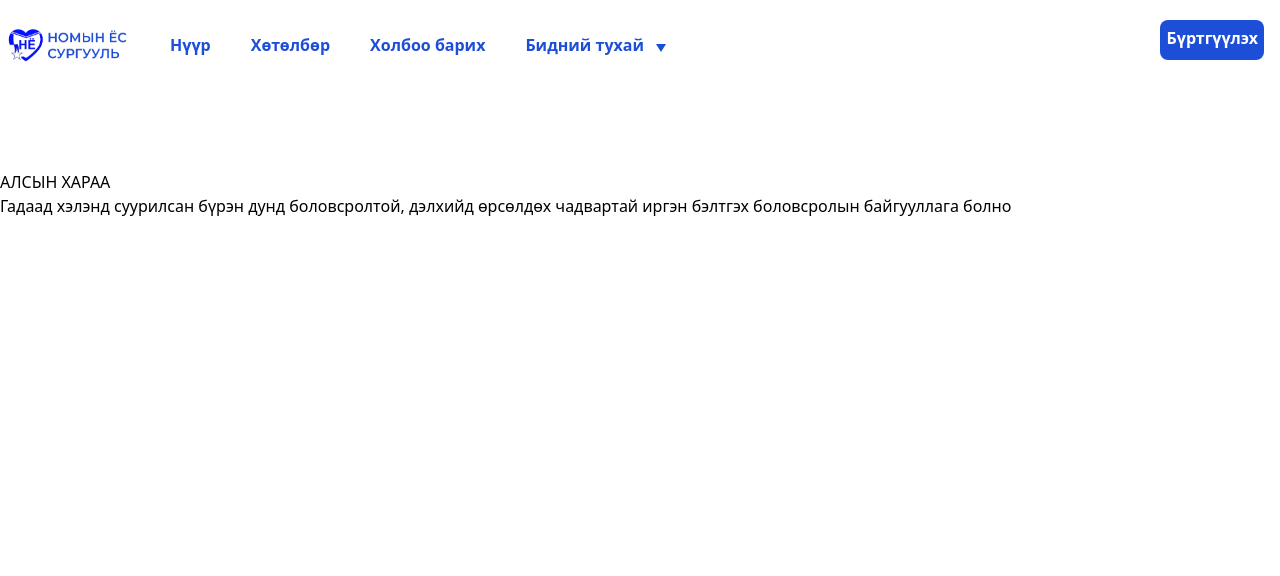
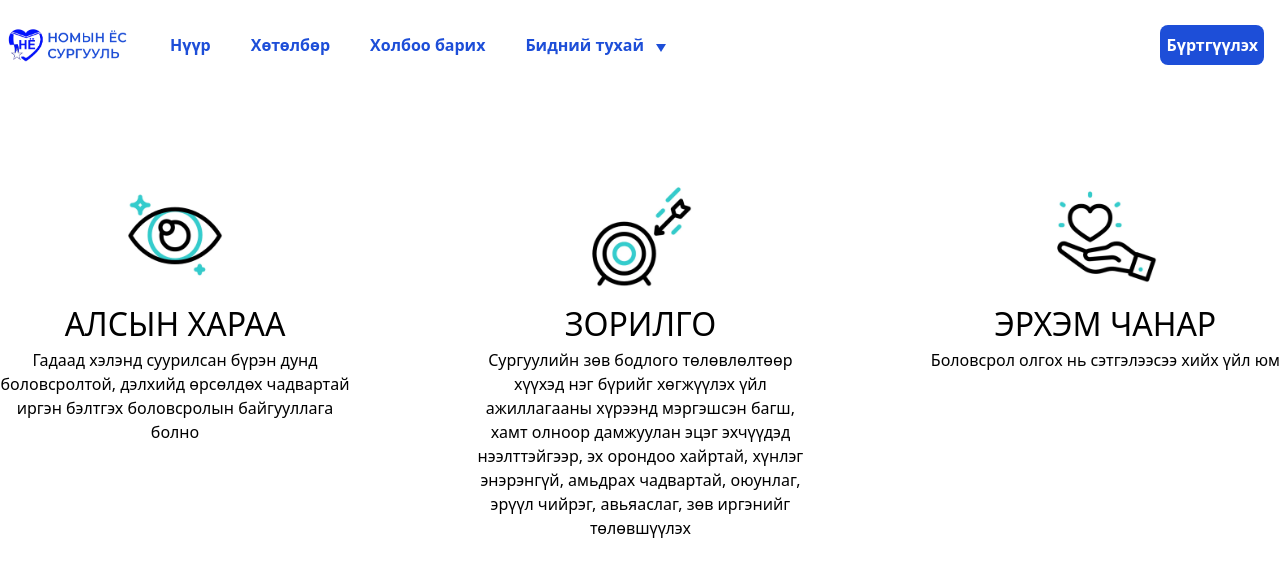
Before and after one commit to Nakii0603/school-web, a Next.js app: page / in a window 1280 px wide. Shown: the top 576 px of the page. Built offline with nearby package versions, Linux system fonts and the light colour scheme.

Commit message:
fix design

```diff
--- a/app/components/Hero.jsx
+++ b/app/components/Hero.jsx
@@ -1,13 +1,38 @@
+import Arrow from "@/public/Arrow";
+import Eye from "@/public/Eye";
+import Love from "@/public/Love";
+
+
 export default function Focus() {
   return (
-    <div className="flex gap-10 flex- mx-auto max-w-[1440px] ">
-      <div className="flex flex-col">
-        <div className="bgEye"></div>
-        <h3 className="">АЛСЫН ХАРАА</h3>
-        <p className="">
-          Гадаад хэлэнд суурилсан бүрэн дунд боловсролтой, дэлхийд өрсөлдөх
-          чадвартай иргэн бэлтгэх боловсролын байгууллага болно
-        </p>
+    <div className="flex m-auto max-w-[1440px] mt-[100px] ">
+      <div className="flex justify-between w-[100%]">
+        <div className="flex flex-col items-center max-w-[350px]">
+          <Eye />
+          <h3 className="text-[32px] max-md:text-[24px] ">АЛСЫН ХАРАА</h3>
+          <p className="text-center">
+            Гадаад хэлэнд суурилсан бүрэн дунд боловсролтой, дэлхийд өрсөлдөх
+            чадвартай иргэн бэлтгэх боловсролын байгууллага болно
+          </p>
+        </div>
+        <div className="flex flex-col items-center max-w-[350px]">
+          <Arrow />
+          <h3 className="text-[32px] max-md:text-[24px] "> ЗОРИЛГО</h3>
+          <p className="text-center">
+            Сургуулийн зөв бодлого төлөвлөлтөөр хүүхэд нэг бүрийг хөгжүүлэх үйл
+            ажиллагааны хүрээнд мэргэшсэн багш, хамт олноор дамжуулан эцэг
+            эхчүүдэд нээлттэйгээр, эх орондоо хайртай, хүнлэг энэрэнгүй, амьдрах
+            чадвартай, оюунлаг, эрүүл чийрэг, авьяаслаг, зөв иргэнийг
+            төлөвшүүлэх
+          </p>
+        </div>
+        <div className="flex flex-col items-center max-w-[350px]">
+          <Love />
+          <h3 className="text-[32px] max-md:text-[24px] ">ЭРХЭМ ЧАНАР</h3>
+          <p className="text-center">
+            Боловсрол олгох нь сэтгэлээсээ хийх үйл юм
+          </p>
+        </div>
       </div>
     </div>
   );
--- a/app/components/NavBar.jsx
+++ b/app/components/NavBar.jsx
@@ -21,7 +21,10 @@ export default function NavBar() {
 
   return (
     <div className="flex text-[#1D4ED8] max-w-[1440px] justify-between mx-auto mt-[20px] font-semibold">
-      <div className="flex items-center gap-10">
+      <div className=" hidden max-md:block">
+        <Logo className="w-[130px] " />
+      </div>
+      <div className="flex items-center gap-10 max-md:hidden">
         <Logo className="w-[130px]" />
         {navItems.map(({ label, index, url }) => (
           <a
@@ -71,12 +74,15 @@ export default function NavBar() {
           )}
         </div>
       </div>
-      <div
-        onClick={jumpingForm}
-        className="bg-[#1D4ED8] mr-4 h-[40px] items-center text-white border-box p-[6px] m rounded-lg cursor-pointer"
-      >
-        Бүртгүүлэх
+      <div className="flex items-center">
+        <div
+          onClick={jumpingForm}
+          className="bg-[#1D4ED8] flex items-center max-md:hidden mr-4 h-[40px] text-white border-box p-[6px] rounded-lg cursor-pointer"
+        >
+          Бүртгүүлэх
+        </div>
       </div>
+      <div className="mr-4 max-md:block hidden ">menu</div>
     </div>
   );
 }
--- /dev/null
+++ b/public/Arrow.jsx
@@ -0,0 +1,7 @@
+export default function Arrow() {
+  return (
+    <div>
+      <img className="w-[130px] h-[130px]" src="./img/Arrow.png" alt="" />
+    </div>
+  );
+}
--- /dev/null
+++ b/public/Love.jsx
@@ -0,0 +1,7 @@
+export default function Love() {
+  return (
+    <div>
+      <img className="w-[130px] h-[130px] " src="./img/Love.png" alt="" />
+    </div>
+  );
+}
```
Also changed, not shown: public/img/Arrow.png (added), public/img/Love.png (added).
